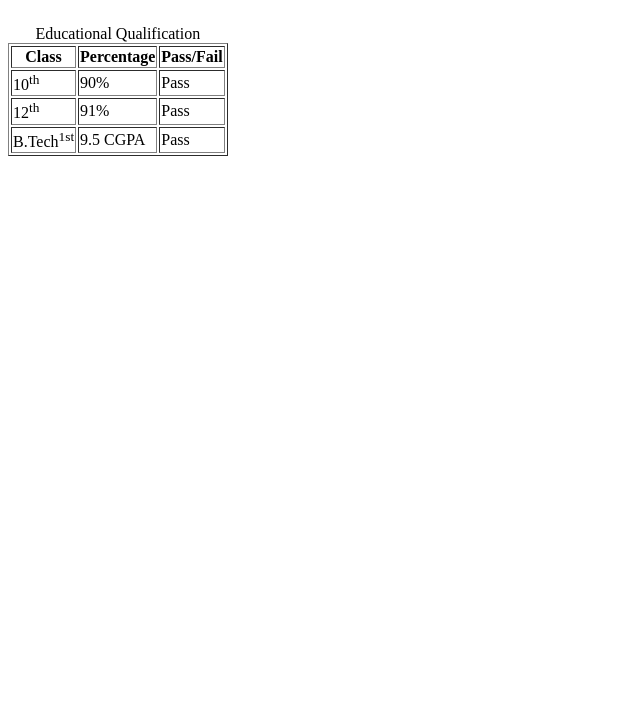
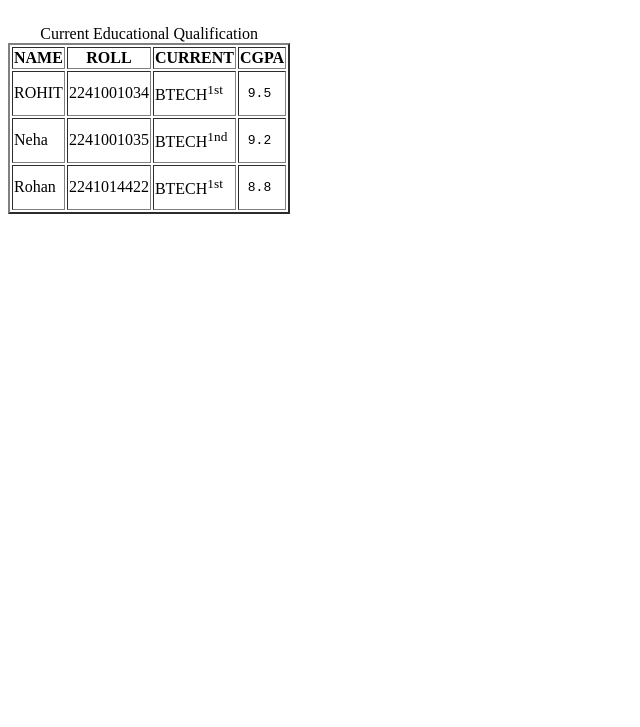
Before and after one commit to rohitagarwal27/Computer_Science_Workshop, a plain HTML site: page ASSIGNMENT 1/q4.html in a window 1280 px wide. Shown: the part 73-800 px from the top of the page, without its empty margins (0-640 px from the left). Drawn offline with Linux system fonts and the light colour scheme.

Commit message:
splashing added

```diff
--- a/ASSIGNMENT 1/q4.html
+++ b/ASSIGNMENT 1/q4.html
@@ -6,28 +6,32 @@
     <title>Document</title>
 </head>
 <body>
-    <h1>My Personal Qualifiactions:</h1><br>
-    <table border="1">
-        <caption>Educational Qualification</caption>
+    <h1> Qualifiactions Data:</h1><br>
+    <table border="2">
+        <caption>Current Educational Qualification </caption>
         <tr>
-          <th>Class</th>
-          <th>Percentage</th>
-          <th>Pass/Fail</th>
+          <th>NAME</th>
+          <th>ROLL</th>
+          <th>CURRENT</th>
+          <th>CGPA</th>
         </tr>
         <tr>
-          <td>10<sup>th</td>
-          <td>90%</td>
-          <td>Pass</td>
+          <td>ROHIT</td>
+          <td>2241001034</td>
+          <td>BTECH<SUP>1st</td>
+          <td> <pre> 9.5</td>
         </tr>
         <tr>
-          <td>12<sup>th</td>
-          <td>91%</td>
-          <td>Pass</td>
+          <td>Neha</td>
+          <td>2241001035</td>
+          <td>BTECH<sup>1nd</td>
+          <td> <pre> 9.2</td>
         </tr>
         <tr>
-            <td>B.Tech<sup>1st</td>
-            <td>9.5 CGPA</td>
-            <td>Pass</td>
+            <td>Rohan</td>
+            <td>2241014422</td>
+            <td>BTECH<sup>1st</td>
+              <td> <pre> 8.8</td>
           </tr>
       </table>
 </body>
```
Also changed, not shown: ASSIGNMENT 1/q2.html (+2 -2 lines), ASSIGNMENT 1/q5.html (+1 -1 lines), ASSIGNMENT 1/q8.html (+5 -5 lines), 4 other files.
